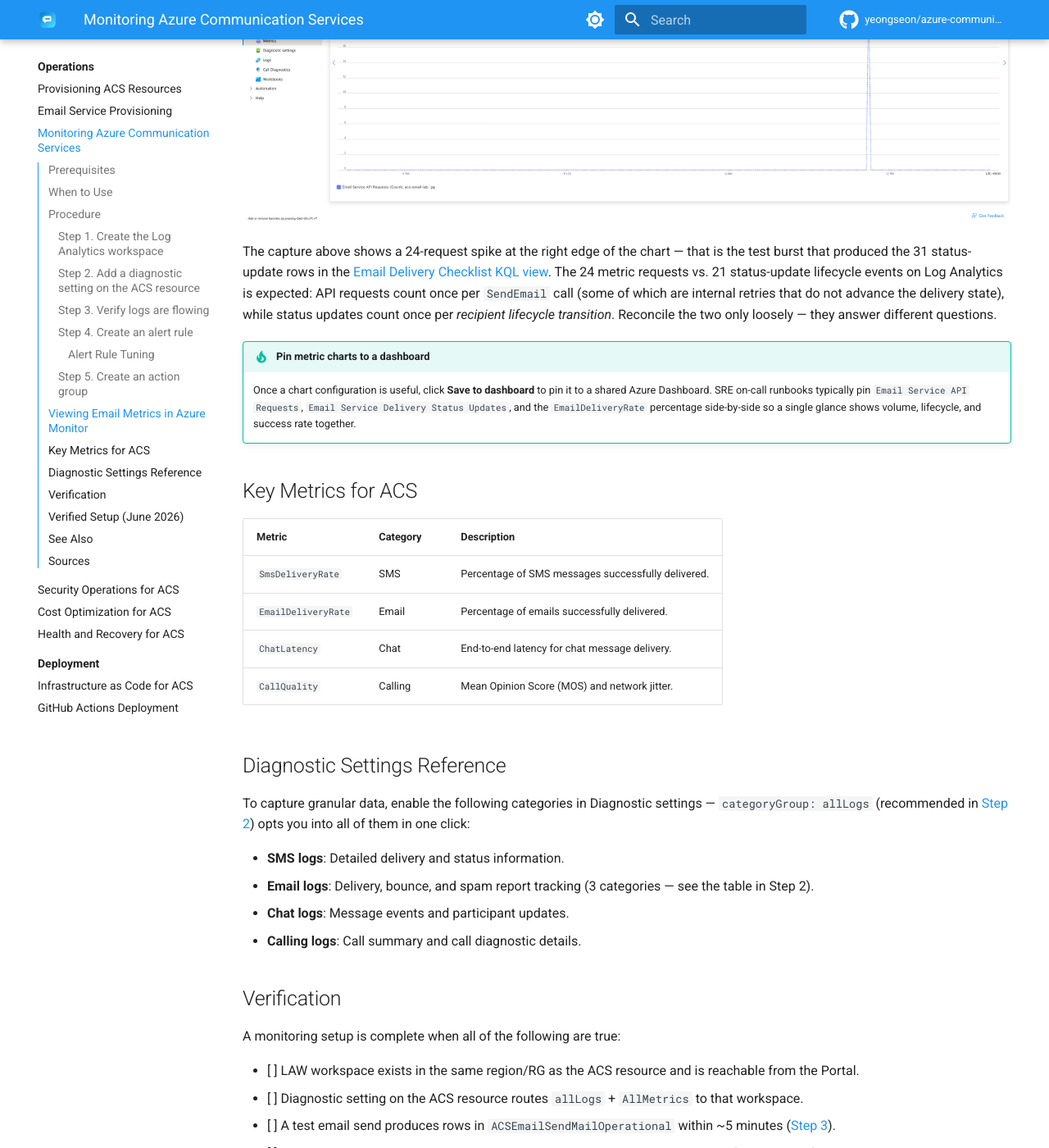
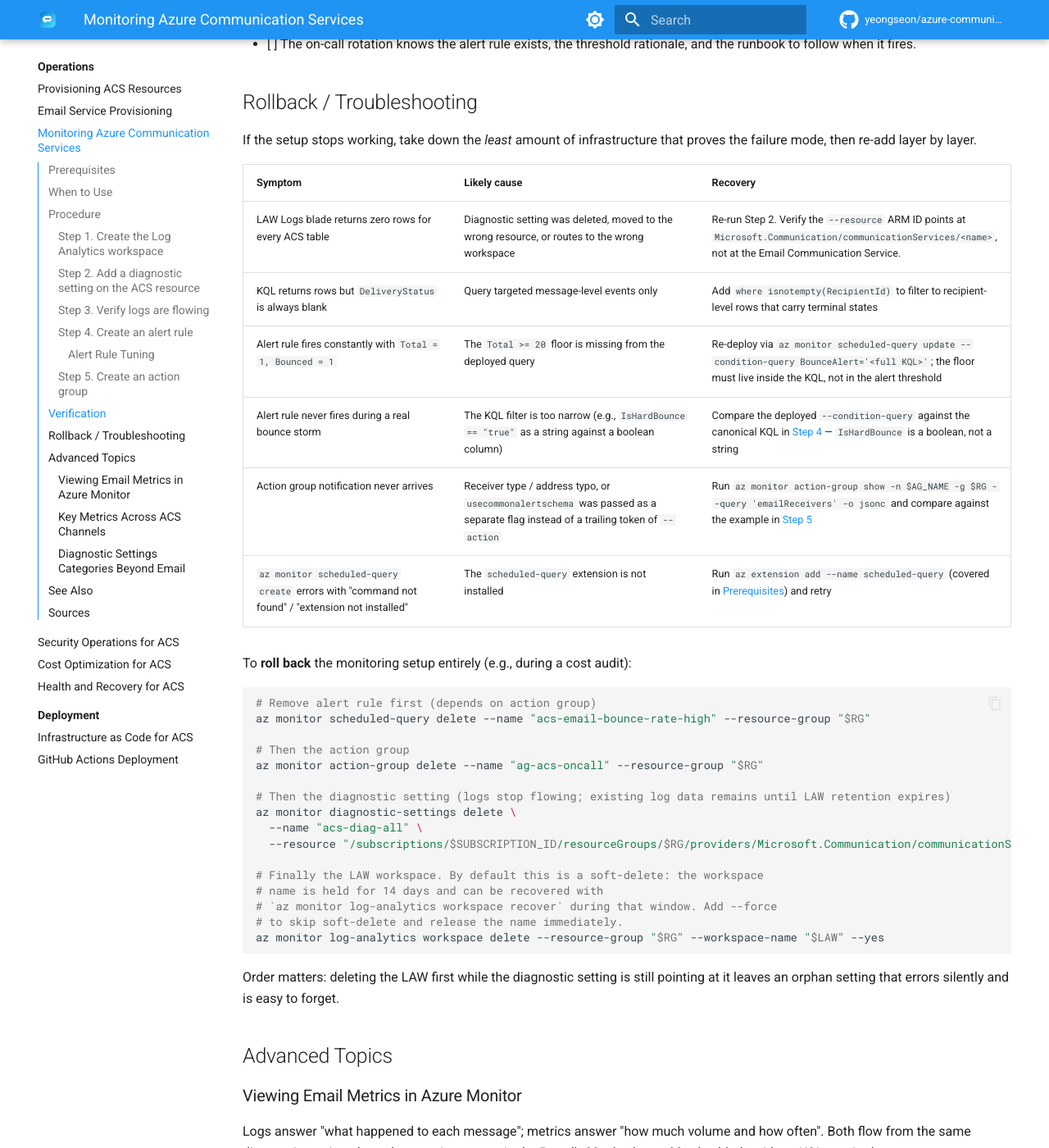
Before and after one commit to yeongseon/azure-communication-services-practical-guide, an MkDocs documentation site: the page built from docs/operations/monitoring.md, in a window 1280 px wide and 1400 px high, scrolled down 9388 px. Shown: the whole window at 82% size. Built offline with MkDocs 1.6.1 and Material for MkDocs 9.7.7, drawn with Linux system fonts in a browser that asks for light colours; comment, search, counter and statistics services are not loaded; some of the changed text lies outside the part shown.

Commit message:
docs: correct monitoring KQL/CLI accuracy and tighten capture plan
Oracle review of 8e9a9d3 found schema and CLI inaccuracies in the
restructured monitoring guide plus a PII leak in the capture plan. This
commit addresses all blockers:

- monitoring.md: KQL in Steps 3 and 4 now uses documented schema
  (CorrelationID/Size/UniqueRecipientsCount/TrafficSource for
  SendMailOperational; IsHardBounce as boolean, isnotempty(RecipientId)
  filter for StatusUpdateOperational). The fabricated 'Verified Setup'
  section that cited nonexistent columns is removed.
- monitoring.md: Prerequisites flag that 'monitor scheduled-query' ships
  in an extension. Step 4 CLI uses --condition placeholder + named
  --condition-query syntax. Step 5 CLI uses the literal
  'usecommonalertschema' trailing token (no hyphens).
- monitoring.md: Restructure to canonical Operations template
  (Prerequisites -> When to Use -> Procedure -> Verification -> Rollback
  / Troubleshooting -> Advanced Topics -> See Also -> Sources). Rollback
  / Troubleshooting added with diagnostic table and rollback CLI. LAW
  workspace delete comment now correctly states 14-day soft-delete and
  recovery via 'az monitor log-analytics workspace recover'.
- email-capture-plan.md: Real subscription/tenant/managed-domain GUIDs
  and a captured MCP session ID replaced with sanitized placeholders.
  Status block split so capture #10 (intentionally reserved) does not
  contradict the 'specified but not captured' claim for #8/#9/#11-#14.
  Operating notes restructured with a Capture parameters table
  (viewport, DPR, dimensions, file-size floor) and a per-capture
  validation checklist that match AGENTS.md.

````diff
--- a/docs/operations/monitoring.md
+++ b/docs/operations/monitoring.md
@@ -50,7 +50,13 @@
 
 - An ACS resource that you can write diagnostic settings to. To create one with an Email channel, see [Email Service Provisioning](email-provisioning.md). To create a resource without email, see [Provisioning ACS Resources](provisioning.md).
 - Permissions to create and modify Log Analytics workspaces, diagnostic settings, alert rules, and action groups. The built-in **Monitoring Contributor** role is sufficient; **Reader** is not.
-- Azure CLI 2.50+ (the `monitor`, `monitor log-analytics`, `monitor diagnostic-settings`, `monitor scheduled-query`, and `monitor action-group` command groups are built into the base CLI), or equivalent Portal access.
+- Azure CLI 2.50+. The `monitor`, `monitor log-analytics`, `monitor diagnostic-settings`, and `monitor action-group` command groups are built into the base CLI. The `monitor scheduled-query` command group ships in the **`scheduled-query` extension** — install it once before running Step 4's CLI flow:
+
+    ```bash
+    az extension add --name scheduled-query
+    ```
+
+    If you skip this and run `az monitor scheduled-query create` directly, the CLI auto-installs the extension on first invocation, but it prints a one-time warning and prompts on some shells; installing it explicitly avoids that detour.
 - For alert receivers: SMTP email addresses, SMS-capable phone numbers, or webhook endpoints that you control.
 
 ## When to Use
@@ -167,22 +173,25 @@
 **Run the sanity-check query** in the LAW Logs blade:
 
 ```kusto
-// Confirm the diagnostic pipeline is wired up end to end
+// Confirm the diagnostic pipeline is wired up end to end.
+// Columns are the documented Email Send Mail schema; see Sources.
 ACSEmailSendMailOperational
 | where TimeGenerated > ago(15m)
-| project TimeGenerated, OperationName, ResultType, CorrelationId, SenderDomain
+| project TimeGenerated, OperationName, CorrelationID, Size, UniqueRecipientsCount, TrafficSource
 | order by TimeGenerated desc
 | take 10
 ```
 
+A row in `ACSEmailSendMailOperational` proves two things at once: the SDK reached the ACS Email API (the row would not exist otherwise), and the diagnostic setting routed the resulting log to your workspace (the row would not be queryable otherwise). The table does *not* expose a `ResultType`/success column — success vs failure of the *delivery* is tracked in the companion `ACSEmailStatusUpdateOperational` table via `DeliveryStatus`.
+
 | Result | What it means | Next action |
 |---|---|---|
-| One or more rows with `ResultType = Succeeded` | Diagnostic pipeline is wired up. Move to Step 4. | None — proceed |
+| One or more rows returned | Diagnostic pipeline is wired up. The send API was hit and the log routed correctly. Move to Step 4. | None — proceed |
 | Zero rows after 5 minutes, but new rows appear at 10–15 minutes | Slow ingestion. Acceptable on a new workspace. | None — proceed |
-| Zero rows after 15 minutes | Diagnostic setting is not wired up. Most common causes: wrong resource (Email Communication Service instead of ACS resource), wrong workspace, or `--logs` payload missing `enabled: true`. | Re-run Step 2 and re-check the setting in the Portal. |
-| Rows present but `ResultType = Failed` | Send pipeline is failing before delivery. Skip to the [Email Delivery Checklist](../troubleshooting/first-10-minutes/email-delivery.md). | Triage the failure first; revisit alerting after |
+| Zero rows after 15 minutes, send code returned 202 Accepted | Diagnostic setting is not wired up. Most common causes: setting placed on the Email Communication Service resource instead of the ACS resource, wrong workspace, or `--logs` payload missing `enabled: true`. | Re-run Step 2 and re-check the setting in the Portal. |
+| Zero rows after 15 minutes, send code did **not** return 202 | The SendMail request never reached ACS. | Triage the client/auth/network first; the diagnostic pipeline is not at fault. |
 
-The status-update table arrives a few seconds *after* the send-mail table (it tracks the asynchronous post-send lifecycle), so use `ACSEmailSendMailOperational` for the initial sanity check — it confirms the API hit ACS — and `ACSEmailStatusUpdateOperational` for delivery state.
+To check actual delivery success (the lifecycle that runs *after* the API call), query `ACSEmailStatusUpdateOperational` with a `where isnotempty(RecipientId)` filter so you only see per-recipient terminal states (`Delivered`, `Failed`, `Bounced`, etc.) rather than the message-level intermediate states (`Queued`, `OutForDelivery`).
 
 ### Step 4. Create an alert rule
 
@@ -213,22 +222,28 @@
 **The KQL the alert evaluates:**
 
 ```kusto
-// Fires when bounce rate exceeds 5% over a 5-minute window with at least 20 attempts
+// Fires when bounce rate exceeds 5% over a 5-minute window with at least 20 recipient-level
+// delivery events. Filters to recipient-level rows only (message-level rows from
+// ACSEmailStatusUpdateOperational have an empty RecipientId and no terminal bounce state).
+// IsHardBounce is a boolean per the documented schema, not a string.
 ACSEmailStatusUpdateOperational
 | where TimeGenerated > ago(5m)
+| where isnotempty(RecipientId)
 | summarize
     Total = count(),
-    Bounced = countif(DeliveryStatus == "Bounced" or IsHardBounce == "True")
+    Bounced = countif(DeliveryStatus == "Bounced" or IsHardBounce == true)
 | extend BounceRate = todouble(Bounced) / todouble(Total)
 | where Total >= 20 and BounceRate > 0.05
 ```
 
-The `Total >= 20` floor prevents the alert from firing on tiny send volumes where a single bounce produces a misleading rate (1 bounce out of 3 sends is 33% but is not actionable signal).
+The `Total >= 20` floor prevents the alert from firing on tiny send volumes where a single bounce produces a misleading rate (1 bounce out of 3 sends is 33% but is not actionable signal). The `isnotempty(RecipientId)` filter is **required** — `ACSEmailStatusUpdateOperational` mixes message-level events (which have a blank `RecipientId` and use `DeliveryStatus` values like `Queued`/`OutForDelivery`) with recipient-level events (which carry the `Bounced`/`Delivered`/`Failed` terminal states). Without the filter, the denominator double-counts and the bounce rate is artificially low.
 
 **CLI equivalent (using a scheduled query rule):**
 
+The `az monitor scheduled-query create --condition` argument uses placeholder syntax — you pass `count 'NAME' > 0` in `--condition`, and the actual KQL in `--condition-query NAME='...'`. The KQL itself already enforces the threshold (`where Total >= 20 and BounceRate > 0.05`), so the alert fires whenever the query returns *any* row.
+
 ```bash
-# Continue with the variables from Steps 1-2
+# Continue with the variables from Steps 1-2 and run `az extension add --name scheduled-query` once first.
 WORKSPACE_ID=$(az monitor log-analytics workspace show \
   --resource-group "$RG" \
   --workspace-name "$LAW" \
@@ -238,7 +253,8 @@
   --name "acs-email-bounce-rate-high" \
   --resource-group "$RG" \
   --scopes "$WORKSPACE_ID" \
-  --condition "count 'ACSEmailStatusUpdateOperational | where TimeGenerated > ago(5m) | summarize Total=count(), Bounced=countif(DeliveryStatus == \"Bounced\" or IsHardBounce == \"True\") | extend BounceRate = todouble(Bounced)/todouble(Total) | where Total >= 20 and BounceRate > 0.05' > 0" \
+  --condition "count 'BounceAlert' > 0" \
+  --condition-query BounceAlert='ACSEmailStatusUpdateOperational | where TimeGenerated > ago(5m) | where isnotempty(RecipientId) | summarize Total=count(), Bounced=countif(DeliveryStatus == "Bounced" or IsHardBounce == true) | extend BounceRate = todouble(Bounced)/todouble(Total) | where Total >= 20 and BounceRate > 0.05' \
   --description "ACS email bounce rate exceeded 5% over 5 minutes (min 20 sends)" \
   --evaluation-frequency 5m \
   --window-size 5m \
@@ -286,11 +302,13 @@
 AG_NAME="ag-acs-oncall"
 EMAIL_ADDR="acs-oncall@example.com"
 
+# `usecommonalertschema` is a single token (no hyphens) — it's the literal
+# trailing flag the --action argument accepts after the email address.
 az monitor action-group create \
   --name "$AG_NAME" \
   --resource-group "$RG" \
   --short-name "ACSOnCall" \
-  --action email oncall-email "$EMAIL_ADDR" use-common-alert-schema
+  --action email oncall-email "$EMAIL_ADDR" usecommonalertschema
 ```
 
 **Attach the action group to the alert rule** (created in Step 4):
@@ -309,7 +327,55 @@
 
 After this, fire a test by manually triggering a high bounce condition (e.g., send 25 emails to a known-bad address) and confirm the notification arrives within ~5–7 minutes of the burst.
 
-## Viewing Email Metrics in Azure Monitor
+## Verification
+
+A monitoring setup is complete when all of the following are true:
+
+- [ ] LAW workspace exists in the same region/RG as the ACS resource and is reachable from the Portal.
+- [ ] Diagnostic setting on the ACS resource routes `allLogs` + `AllMetrics` to that workspace.
+- [ ] A test email send produces rows in `ACSEmailSendMailOperational` within ~5 minutes ([Step 3](#step-3-verify-logs-are-flowing)).
+- [ ] At least one alert rule is attached to an action group, and a manual trigger confirms the notification path works end to end.
+- [ ] The on-call rotation knows the alert rule exists, the threshold rationale, and the runbook to follow when it fires.
+
+## Rollback / Troubleshooting
+
+If the setup stops working, take down the *least* amount of infrastructure that proves the failure mode, then re-add layer by layer.
+
+| Symptom | Likely cause | Recovery |
+|---|---|---|
+| LAW Logs blade returns zero rows for every ACS table | Diagnostic setting was deleted, moved to the wrong resource, or routes to the wrong workspace | Re-run Step 2. Verify the `--resource` ARM ID points at `Microsoft.Communication/communicationServices/<name>`, not at the Email Communication Service. |
+| KQL returns rows but `DeliveryStatus` is always blank | Query targeted message-level events only | Add `where isnotempty(RecipientId)` to filter to recipient-level rows that carry terminal states |
+| Alert rule fires constantly with `Total = 1, Bounced = 1` | The `Total >= 20` floor is missing from the deployed query | Re-deploy via `az monitor scheduled-query update --condition-query BounceAlert='<full KQL>'`; the floor must live inside the KQL, not in the alert threshold |
+| Alert rule never fires during a real bounce storm | The KQL filter is too narrow (e.g., `IsHardBounce == "true"` as a string against a boolean column) | Compare the deployed `--condition-query` against the canonical KQL in [Step 4](#step-4-create-an-alert-rule) — `IsHardBounce` is a boolean, not a string |
+| Action group notification never arrives | Receiver type / address typo, or `usecommonalertschema` was passed as a separate flag instead of a trailing token of `--action` | Run `az monitor action-group show -n $AG_NAME -g $RG --query 'emailReceivers' -o jsonc` and compare against the example in [Step 5](#step-5-create-an-action-group) |
+| `az monitor scheduled-query create` errors with "command not found" / "extension not installed" | The `scheduled-query` extension is not installed | Run `az extension add --name scheduled-query` (covered in [Prerequisites](#prerequisites)) and retry |
+
+To **roll back** the monitoring setup entirely (e.g., during a cost audit):
+
+```bash
+# Remove alert rule first (depends on action group)
+az monitor scheduled-query delete --name "acs-email-bounce-rate-high" --resource-group "$RG"
+
+# Then the action group
+az monitor action-group delete --name "ag-acs-oncall" --resource-group "$RG"
+
+# Then the diagnostic setting (logs stop flowing; existing log data remains until LAW retention expires)
+az monitor diagnostic-settings delete \
+  --name "acs-diag-all" \
+  --resource "/subscriptions/$SUBSCRIPTION_ID/resourceGroups/$RG/providers/Microsoft.Communication/communicationServices/$ACS_NAME"
+
+# Finally the LAW workspace. By default this is a soft-delete: the workspace
+# name is held for 14 days and can be recovered with
+# `az monitor log-analytics workspace recover` during that window. Add --force
+# to skip soft-delete and release the name immediately.
+az monitor log-analytics workspace delete --resource-group "$RG" --workspace-name "$LAW" --yes
+```
+
+Order matters: deleting the LAW first while the diagnostic setting is still pointing at it leaves an orphan setting that errors silently and is easy to forget.
+
+## Advanced Topics
+
+### Viewing Email Metrics in Azure Monitor
 
 Logs answer "what happened to each message"; metrics answer "how much volume and how often". Both flow from the same diagnostic setting above, but metrics appear in the Portal's **Monitoring → Metrics** blade with no KQL required.
 
@@ -336,7 +402,9 @@
 !!! tip "Pin metric charts to a dashboard"
     Once a chart configuration is useful, click **Save to dashboard** to pin it to a shared Azure Dashboard. SRE on-call runbooks typically pin `Email Service API Requests`, `Email Service Delivery Status Updates`, and the `EmailDeliveryRate` percentage side-by-side so a single glance shows volume, lifecycle, and success rate together.
 
-## Key Metrics for ACS
+### Key Metrics Across ACS Channels
+
+The Procedure above focuses on Email because that is this guide's scope. For completeness, ACS surfaces the following channel-level metrics on the same Monitoring → Metrics blade. Use these as starting points when monitoring scope expands beyond Email.
 
 | Metric | Category | Description |
 | --- | --- | --- |
@@ -345,68 +413,30 @@
 | `ChatLatency` | Chat | End-to-end latency for chat message delivery. |
 | `CallQuality` | Calling | Mean Opinion Score (MOS) and network jitter. |
 
-## Diagnostic Settings Reference
+### Diagnostic Settings Categories Beyond Email
 
-To capture granular data, enable the following categories in Diagnostic settings — `categoryGroup: allLogs` (recommended in [Step 2](#step-2-add-a-diagnostic-setting-on-the-acs-resource)) opts you into all of them in one click:
+The diagnostic setting created in [Step 2](#step-2-add-a-diagnostic-setting-on-the-acs-resource) uses `categoryGroup: allLogs`, which opts the resource into every current and future ACS log category. The categories surface in the Portal grouped by channel — Email is what this guide validates end-to-end, but the same setting also captures:
 
 - **SMS logs**: Detailed delivery and status information.
-- **Email logs**: Delivery, bounce, and spam report tracking (3 categories — see the table in Step 2).
+- **Email logs**: Delivery, bounce, and spam report tracking (3 categories — see the table in [Step 2](#step-2-add-a-diagnostic-setting-on-the-acs-resource)).
 - **Chat logs**: Message events and participant updates.
 - **Calling logs**: Call summary and call diagnostic details.
 
-## Verification
-
-A monitoring setup is complete when all of the following are true:
-
-- [ ] LAW workspace exists in the same region/RG as the ACS resource and is reachable from the Portal.
-- [ ] Diagnostic setting on the ACS resource routes `allLogs` + `AllMetrics` to that workspace.
-- [ ] A test email send produces rows in `ACSEmailSendMailOperational` within ~5 minutes ([Step 3](#step-3-verify-logs-are-flowing)).
-- [ ] At least one alert rule is attached to an action group, and a manual trigger confirms the notification path works end to end.
-- [ ] The on-call rotation knows the alert rule exists, the threshold rationale, and the runbook to follow when it fires.
-
-## Verified Setup (June 2026)
-
-!!! success "Verified: Real Diagnostic Setup"
-    This configuration was tested with actual ACS resources on April 14, 2026 and re-verified on June 26, 2026 against the same `rg-acs-email-lab` deployment. Logs appeared in Log Analytics within 5 minutes of email transmission on both runs. The Portal capture in [Step 2](#step-2-add-a-diagnostic-setting-on-the-acs-resource) was taken on June 26, 2026, confirming the layout remains current.
-
-The CLI commands shown in the [Log Analytics Workspace Setup](#step-1-create-the-log-analytics-workspace) and [diagnostic settings](#step-2-add-a-diagnostic-setting-on-the-acs-resource) steps above were used to provision the test environment.
-
-**Actual log table discovered: `ACSEmailStatusUpdateOperational`**
-
-Schema:
-
-| Column | Type | Description |
-|---|---|---|
-| TimeGenerated | datetime | Event timestamp |
-| CorrelationId | string | Maps to SDK message ID |
-| DeliveryStatus | string | "", "OutForDelivery", "Delivered", "Bounced", etc. |
-| SmtpStatusCode | string | SMTP response code |
-| EnhancedSmtpStatusCode | string | Extended SMTP code |
-| SenderDomain | string | Verified sender domain |
-| SenderUsername | string | Sender username (e.g., DoNotReply) |
-| RecipientMailServerHostName | string | Target mail server |
-| IsHardBounce | string | "True"/"False" |
-| FailureReason | string | Error category |
-| FailureMessage | string | Detailed error message |
-
-**Verified monitoring results:**
-
-- Log ingestion delay: < 5 minutes from email send to Log Analytics availability
-- Retention: 30 days (default PerGB2018 tier)
-- All 9 test emails appeared in logs with full lifecycle tracking
-- Each email generates 3-4 log events (status transitions: "" → "OutForDelivery" → "Delivered")
+See the per-channel troubleshooting playbooks (linked under [See Also](#see-also)) for KQL examples that exercise these other tables.
 
 ## See Also
 
 - [Email Service Provisioning](email-provisioning.md) — provisions the ACS resource and Email Service that this page monitors
 - [Email Delivery Checklist (First 10 Minutes)](../troubleshooting/first-10-minutes/email-delivery.md) — quick KQL checks for the tables above
 - [Email Delivery Failures Playbook](../troubleshooting/playbooks/email/delivery-failures.md) — uses the alert rule from Step 4 as a starting signal
-- [Monitoring ACS using Azure Monitor](https://learn.microsoft.com/azure/communication-services/concepts/logging-and-diagnostics)
-- [How to: Create diagnostic settings in Azure Monitor](https://learn.microsoft.com/azure/monitor/essentials/diagnostic-settings)
 
 ## Sources
 
+- [Monitoring ACS using Azure Monitor](https://learn.microsoft.com/azure/communication-services/concepts/logging-and-diagnostics)
 - [ACS Metrics Reference](https://learn.microsoft.com/azure/communication-services/concepts/metrics)
-- [ACS Email Logs Reference](https://learn.microsoft.com/azure/communication-services/concepts/analytics/logs/email-logs)
+- [ACS Email Logs Reference](https://learn.microsoft.com/azure/communication-services/concepts/analytics/logs/email-logs) — authoritative schema for `ACSEmailSendMailOperational`, `ACSEmailStatusUpdateOperational`, and `ACSEmailUserEngagementOperational`
+- [How to: Create diagnostic settings in Azure Monitor](https://learn.microsoft.com/azure/monitor/essentials/diagnostic-settings)
 - [Create an Azure Monitor alert rule](https://learn.microsoft.com/azure/azure-monitor/alerts/alerts-create-new-alert-rule)
 - [Action groups](https://learn.microsoft.com/azure/azure-monitor/alerts/action-groups)
+- [`az monitor scheduled-query` reference](https://learn.microsoft.com/cli/azure/monitor/scheduled-query) (requires the `scheduled-query` extension)
+- [`az monitor action-group` reference](https://learn.microsoft.com/cli/azure/monitor/action-group)
````
Also changed, not shown: scripts/email-capture-plan.md (+65 -20 lines).
